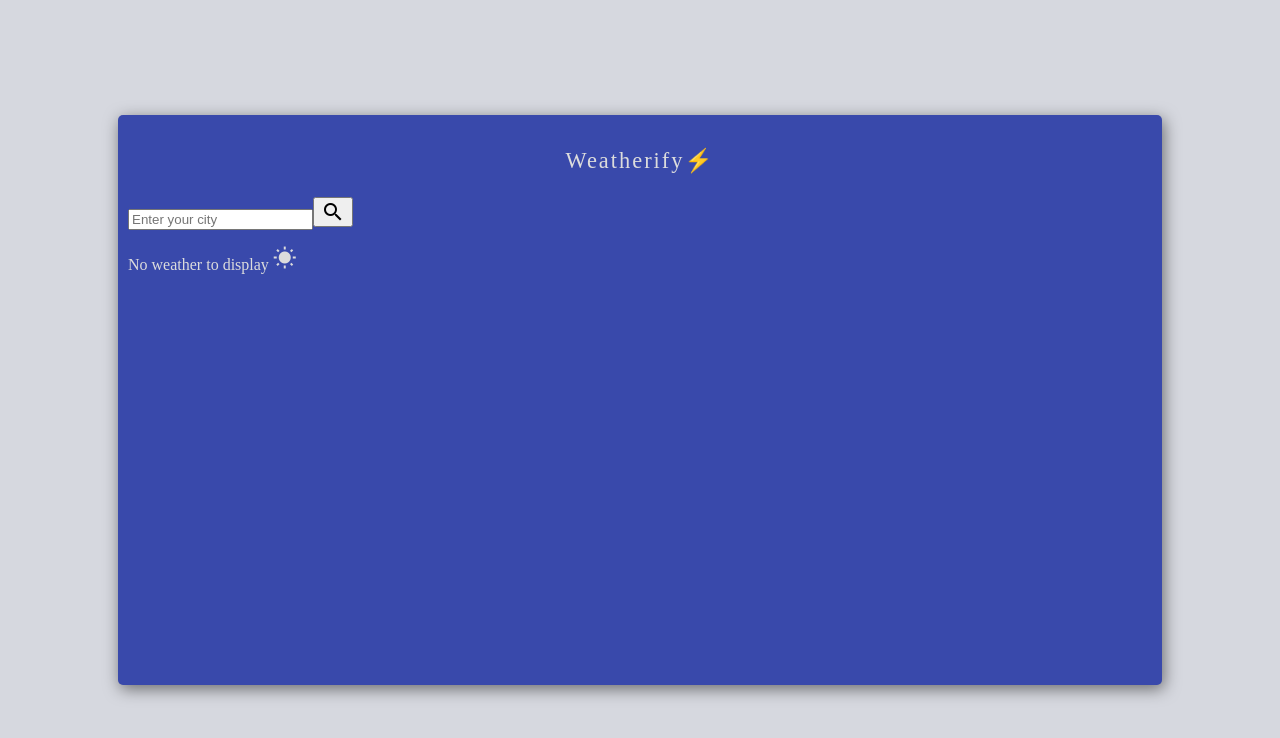
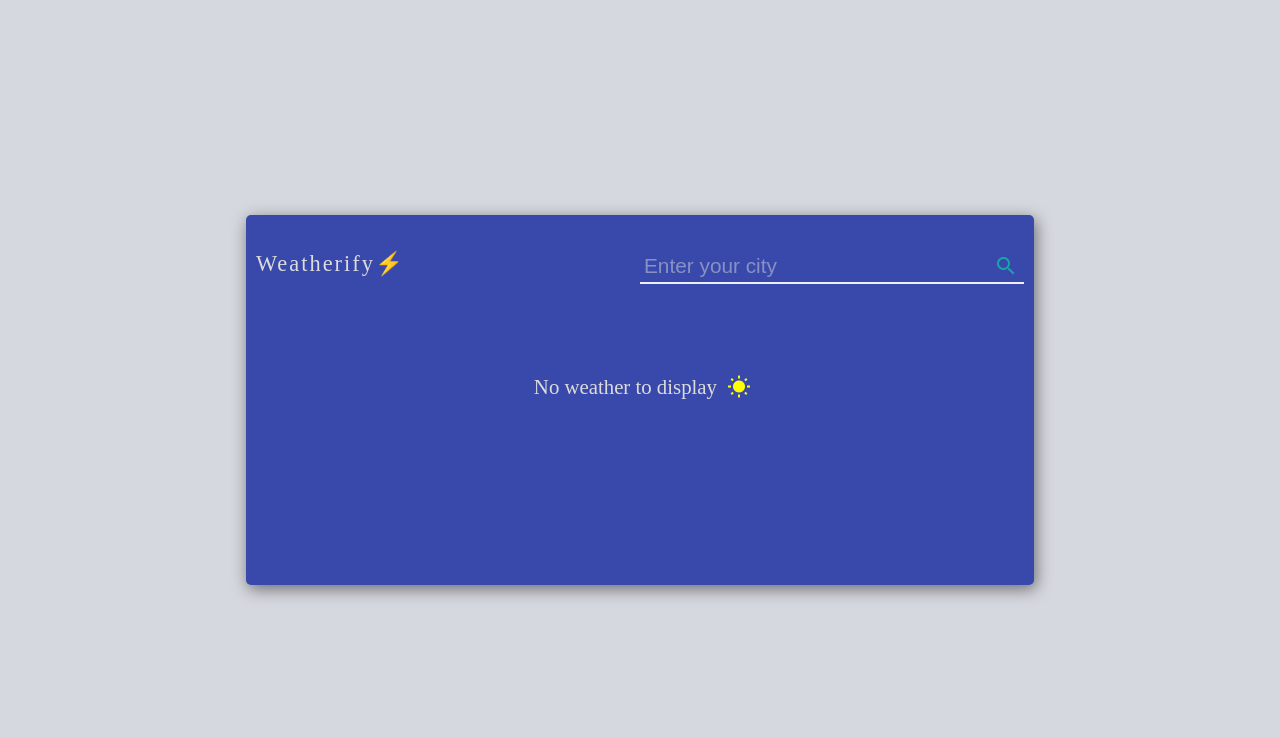
Before and after one commit to byteconde/weatherify, a React (Create React App) app: page / in a window 1280 px wide. Shown: the top 738 px of the page. Built offline with nearby package versions, Linux system fonts and the light colour scheme.

Commit message:
Add styles for Weather container and weather info

```diff
--- a/src/styles/Weather.css
+++ b/src/styles/Weather.css
@@ -1,7 +1,7 @@
 .weather-container {
   background: #3949ab;
   box-shadow: 2px 4px 16px 0 rgba(0, 0, 0, 0.5);
-  height: 550px;
+  height: 625px;
   width: 80%;
   border-radius: 5px;
   position: relative;
@@ -14,3 +14,118 @@
   letter-spacing: 2px;
   text-align: center;
 }
+
+.weather-header div {
+  display: flex;
+  border-bottom: 2px solid #eeeeee;
+  width: 80%;
+  margin: auto;
+}
+
+.search-input {
+  background: transparent;
+  border: none;
+  padding: 4px;
+  outline: none;
+  width: 100%;
+  color: white;
+  font-size: 1.3rem;
+}
+
+.weather-header button {
+  border: none;
+  background: transparent;
+  color: #17a5a9;
+  cursor: pointer;
+  outline: none;
+}
+
+.search-input::placeholder {
+  color: #d5d8dc;
+  opacity: 0.5;
+}
+
+.weather-info {
+  display: flex;
+  flex-direction: column;
+  height: 300px;
+  justify-content: center;
+  align-items: center;
+  font-size: 1.3rem;
+  margin-top: 100px;
+}
+
+.weather-info i {
+  color: yellow;
+  position: relative;
+  top: 5px;
+  left: 5px;
+  animation: rotateSun 5s infinite linear;
+}
+
+@keyframes rotateSun {
+  to {
+    transform: rotate(360deg);
+  }
+}
+
+.error {
+  text-align: center;
+  margin-top: 30px;
+  margin-bottom: 0;
+  color: #ec7063;
+  font-size: 1.3rem;
+}
+
+.header-description {
+  text-align: center;
+}
+
+.weather-info h3 {
+  margin-bottom: 0;
+}
+
+.degree-symbol::after {
+  content: "\00b0";
+}
+
+@media screen and (min-width: 700px) {
+  .weather-container {
+    height: 350px;
+    width: 80%;
+  }
+  .weather-header {
+    display: flex;
+    flex-direction: row;
+    justify-content: space-between;
+    margin-top: 25px;
+  }
+  .weather-header h3 {
+    margin: 0;
+  }
+  .weather-header div {
+    width: 50%;
+    margin: 0;
+  }
+  .weather-info {
+    height: 100px;
+    margin-top: 50px;
+  }
+  .weather-data-flex {
+    display: flex;
+    flex-direction: row;
+    justify-content: space-evenly;
+    width: 100%;
+  }
+}
+
+@media screen and (min-width: 1024px) {
+  .weather-container {
+    width: 60%;
+  }
+}
+@media screen and (min-width: 1350px) {
+  .weather-container {
+    width: 50%;
+  }
+}
```
